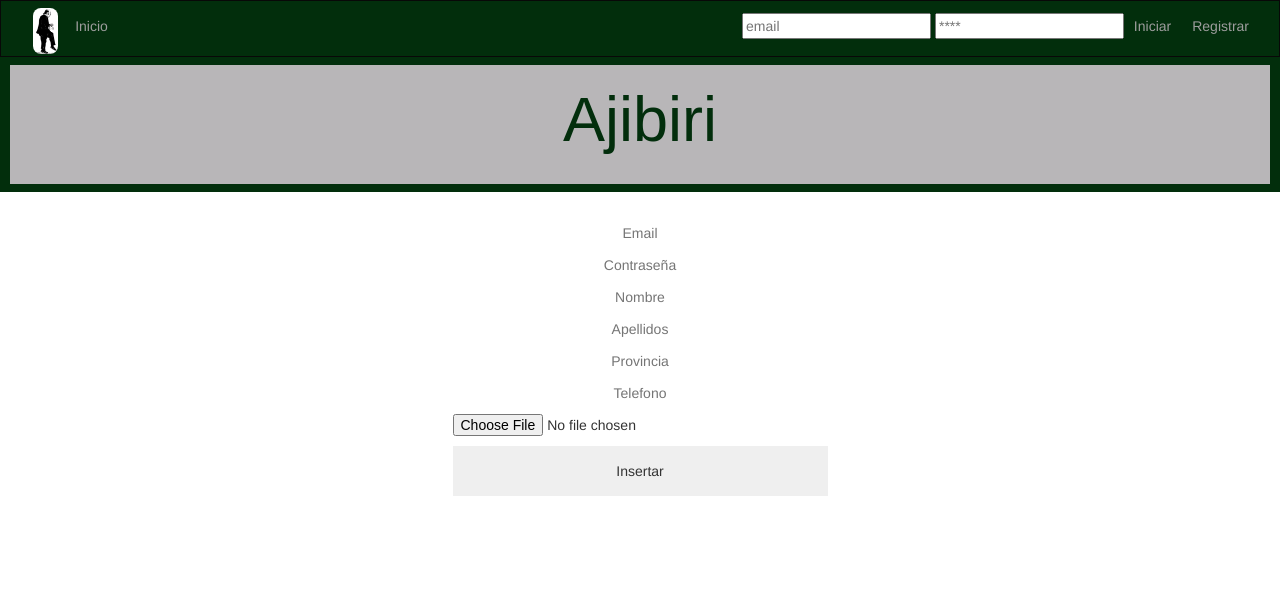
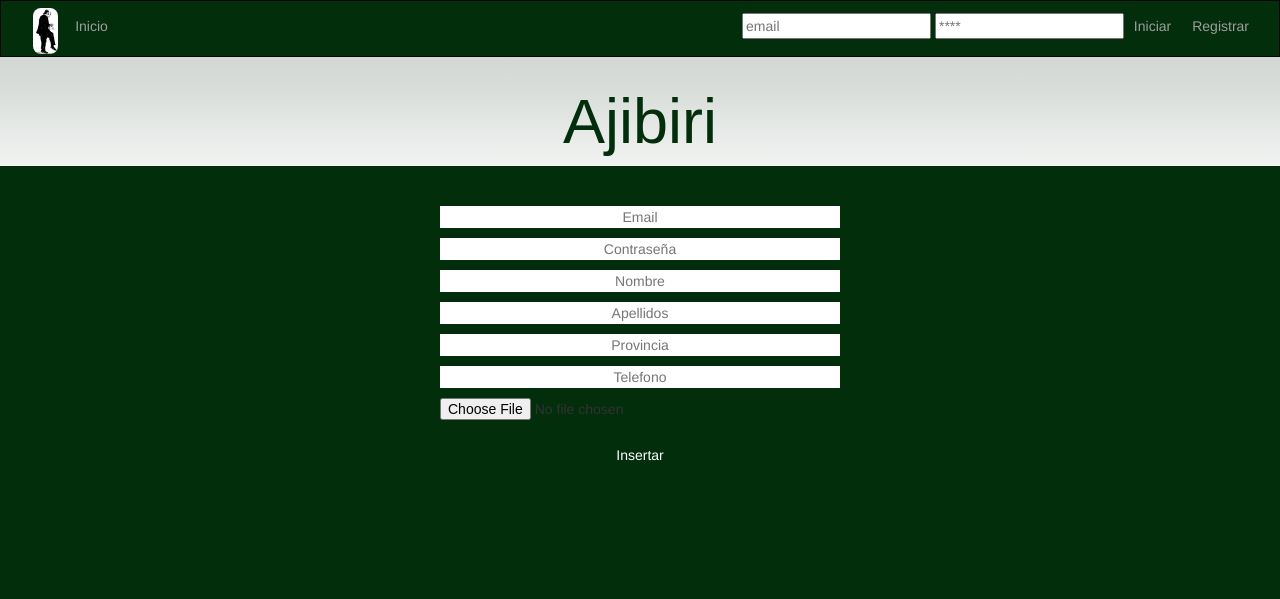
Before and after one commit to grembli/PHP_Ajibiri, a PHP site: page /index.php?accion=registrar in a window 1280 px wide. Shown: the top 599 px of the page. Run offline with PHP 8.4, Linux system fonts and the light colour scheme; some libraries are stand-ins or nearby versions.

Commit message:
Add files via upload

```diff
--- a/src/web/css/estilos.css
+++ b/src/web/css/estilos.css
@@ -1,3 +1,6 @@
+body{
+    background-color: #022E0C;
+}
 
 .formulario_index{
     margin-top: 12px;
@@ -11,15 +14,18 @@
 }
 #formulario_registrar{
     margin: auto;
+   padding-top: 10px;
+   padding-bottom: 100px;
+   text-align: center;
 }
 #formulario_registrar>input{
     display: flex;
     text-align: center;
     margin:auto;
-    width: 30%;
+    width: 400px;
     margin-top: 10px;
     border: none;
-    background-color: none;
+
 }
 #formulario_registrar>input:focus{
 background: #fff;
@@ -29,11 +35,22 @@ background: #fff;
 .border{
     border-bottom: 1px dotted grey;
 }
+#provincia{
+    margin:auto;
+        margin-top: 12px;
 
+}
+select>option>p{
+    color:black;
+}
 .boton_submit{
-    width: 30%;
+    display:none;
+    color:white;
+    background-color: #022E0C;
     height: 50px;
     border: none;
+    text-align: center;
+    border-radius: 200px;
 }
 .anuncio{
     margin-top: 20px;
@@ -46,12 +63,19 @@ background: #fff;
     /*Añadir la fuente*/
     font-family: sans-serif;
     padding: 0px;
-    padding-bottom: 20px;
+    padding-top: 10px;
     margin-bottom: 20px;
     background-color: #B8B6B8;
-    border: 8px solid #022E0C;
-    border-right: 10px solid #022E0C;
-    border-left: 10px solid #022E0C;
+
+
+   background: rgba(240,240,240,0.88);
+background: -moz-linear-gradient(top, rgba(240,240,240,0.88) 0%, rgba(240,240,240,0.88) 5%, rgba(240,240,240,0.9) 29%, rgba(247,247,247,0.92) 60%, rgba(253,253,253,0.94) 92%, rgba(255,255,255,0.94) 100%);
+background: -webkit-gradient(left top, left bottom, color-stop(0%, rgba(240,240,240,0.88)), color-stop(5%, rgba(240,240,240,0.88)), color-stop(29%, rgba(240,240,240,0.9)), color-stop(60%, rgba(247,247,247,0.92)), color-stop(92%, rgba(253,253,253,0.94)), color-stop(100%, rgba(255,255,255,0.94)));
+background: -webkit-linear-gradient(top, rgba(240,240,240,0.88) 0%, rgba(240,240,240,0.88) 5%, rgba(240,240,240,0.9) 29%, rgba(247,247,247,0.92) 60%, rgba(253,253,253,0.94) 92%, rgba(255,255,255,0.94) 100%);
+background: -o-linear-gradient(top, rgba(240,240,240,0.88) 0%, rgba(240,240,240,0.88) 5%, rgba(240,240,240,0.9) 29%, rgba(247,247,247,0.92) 60%, rgba(253,253,253,0.94) 92%, rgba(255,255,255,0.94) 100%);
+background: -ms-linear-gradient(top, rgba(240,240,240,0.88) 0%, rgba(240,240,240,0.88) 5%, rgba(240,240,240,0.9) 29%, rgba(247,247,247,0.92) 60%, rgba(253,253,253,0.94) 92%, rgba(255,255,255,0.94) 100%);
+background: linear-gradient(to bottom, rgba(240,240,240,0.88) 0%, rgba(240,240,240,0.88) 5%, rgba(240,240,240,0.9) 29%, rgba(247,247,247,0.92) 60%, rgba(253,253,253,0.94) 92%, rgba(255,255,255,0.94) 100%);
+filter: progid:DXImageTransform.Microsoft.gradient( startColorstr='#f0f0f0', endColorstr='#ffffff', GradientType=0 );
 }
 .boton{
     border: none;
@@ -66,3 +90,14 @@ background: #fff;
     margin-top: 5px;
     border-radius: 10px;
 }
+.contenido{
+    width: 98%;
+    margin: auto;
+    background-color: white;
+}
+.separador{
+    border:2px solid #022E0C;
+}
+#texto_registro{
+    font-size: 9px;
+}
```
